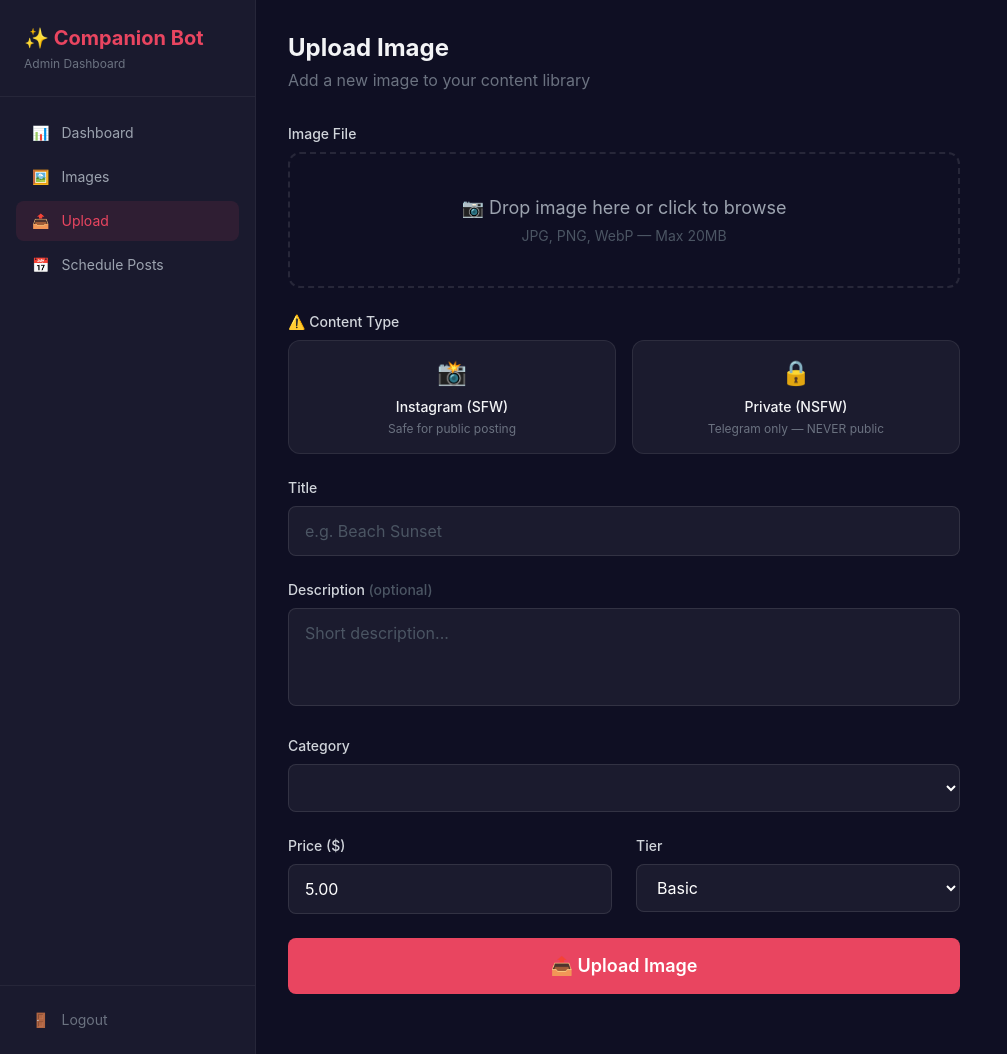
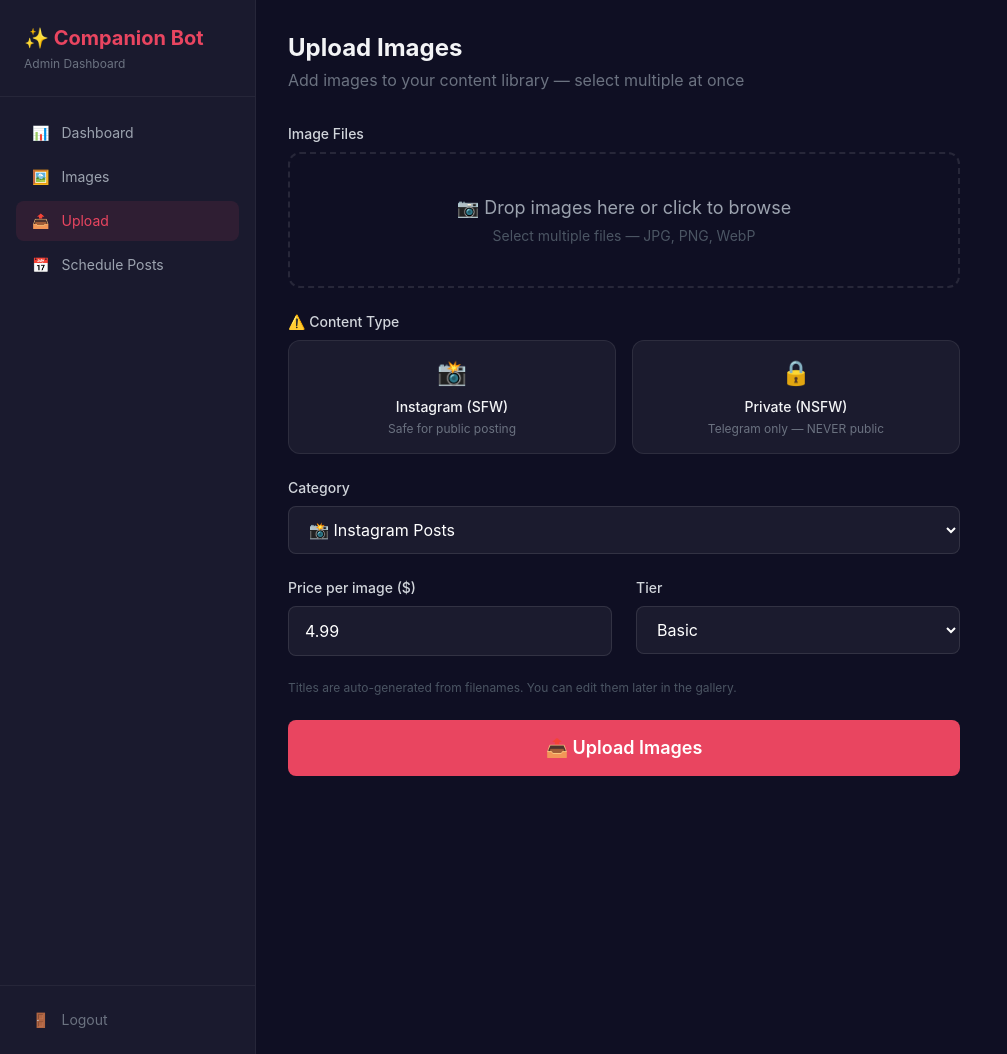
Before and after one commit to danelas/jiselle, a FastAPI app: page /dashboard/upload in a window 1280 px wide. Shown: the whole page, without its empty margins (0-1007 px from the left). Run offline with FastAPI, Linux system fonts and the light colour scheme; the visitor is signed in with stand-in values (Sample User, id 1); data comes from the database, SQL or seed files in the repository; parts of the project's set-up code (start-up, migrations or seed data) failed here and were passed over; some libraries are stand-ins or nearby versions.

Commit message:
Multi-image upload + auto-create default categories

```diff
--- a/bot/web/dashboard.py
+++ b/bot/web/dashboard.py
@@ -6,8 +6,9 @@ Protected by simple password auth via cookie session.
 import logging
 import datetime
 from pathlib import Path
+from typing import List
 from fastapi import APIRouter, Request, Form, UploadFile, File, Depends, HTTPException
-from fastapi.responses import HTMLResponse, RedirectResponse
+from fastapi.responses import HTMLResponse, RedirectResponse, JSONResponse
 from fastapi.templating import Jinja2Templates
 
 from bot.config import ADMIN_PASSWORD, INSTAGRAM_USER_ID, INSTAGRAM_ACCESS_TOKEN
@@ -128,11 +129,28 @@ async def images_page(request: Request, content_type: str = "all", _=Depends(req
 
 # ── Upload ────────────────────────────────────────────
 
+def _ensure_default_categories(db):
+    """Create default categories if none exist."""
+    existing = db.query(Category).count()
+    if existing == 0:
+        defaults = [
+            Category(name="Instagram Posts", emoji="📸", sort_order=1, description="SFW content for Instagram"),
+            Category(name="Exclusive Private", emoji="🔒", sort_order=2, description="Premium private content"),
+            Category(name="Lingerie", emoji="🌹", sort_order=3, description="Tasteful lingerie content"),
+            Category(name="Lifestyle", emoji="✨", sort_order=4, description="Day-to-day lifestyle content"),
+        ]
+        for cat in defaults:
+            db.add(cat)
+        db.commit()
+        logger.info("Created default categories")
+
+
 @router.get("/upload", response_class=HTMLResponse)
 async def upload_page(request: Request, _=Depends(require_login)):
     db = SessionLocal()
     try:
-        categories = db.query(Category).filter(Category.is_active == True).all()
+        _ensure_default_categories(db)
+        categories = db.query(Category).filter(Category.is_active == True).order_by(Category.sort_order).all()
         return templates.TemplateResponse("upload.html", {
             "request": request,
             "categories": categories,
@@ -144,42 +162,50 @@ async def upload_page(request: Request, _=Depends(require_login)):
 @router.post("/upload")
 async def upload_submit(
     request: Request,
-    title: str = Form(...),
-    description: str = Form(""),
+    content_type: str = Form(...),
     category_id: int = Form(...),
-    content_type: str = Form(...),
     tier: str = Form("basic"),
     price: float = Form(5.0),
-    image_file: UploadFile = File(...),
+    image_files: List[UploadFile] = File(...),
     _=Depends(require_login),
 ):
-    file_bytes = await image_file.read()
-    if not file_bytes:
-        raise HTTPException(status_code=400, detail="No file uploaded")
-
-    cloud_folder = folder_for_content_type(content_type)
-    filename = image_file.filename or "upload"
+    db = SessionLocal()
+    uploaded = 0
+    errors = []
 
     try:
-        result = upload_image_from_bytes(bytes(file_bytes), filename, folder=cloud_folder)
-    except Exception as e:
-        logger.error(f"Cloudinary upload failed: {e}")
-        raise HTTPException(status_code=500, detail=f"Upload failed: {e}")
+        for image_file in image_files:
+            file_bytes = await image_file.read()
+            if not file_bytes:
+                continue
 
-    db = SessionLocal()
-    try:
-        image = Image(
-            title=title,
-            description=description,
-            category_id=category_id,
-            tier=tier,
-            price=price,
-            cloudinary_url=result["full_url"],
-            cloudinary_public_id=result["public_id"],
-            content_type=content_type,
-        )
-        db.add(image)
+            cloud_folder = folder_for_content_type(content_type)
+            filename = image_file.filename or "upload"
+            # Auto-title from filename (strip extension)
+            title = filename.rsplit(".", 1)[0].replace("_", " ").replace("-", " ").title()
+
+            try:
+                result = upload_image_from_bytes(bytes(file_bytes), filename, folder=cloud_folder)
+            except Exception as e:
+                logger.error(f"Cloudinary upload failed for {filename}: {e}")
+                errors.append(filename)
+                continue
+
+            image = Image(
+                title=title,
+                description="",
+                category_id=category_id,
+                tier=tier,
+                price=price,
+                cloudinary_url=result["full_url"],
+                cloudinary_public_id=result["public_id"],
+                content_type=content_type,
+            )
+            db.add(image)
+            uploaded += 1
+
         db.commit()
+        logger.info(f"Uploaded {uploaded} images ({len(errors)} failed)")
         return RedirectResponse("/dashboard/images", status_code=303)
     finally:
         db.close()
--- a/bot/web/templates/upload.html
+++ b/bot/web/templates/upload.html
@@ -1,30 +1,30 @@
 {% extends "base.html" %}
 {% set active_page = "upload" %}
 
-{% block title %}Upload Image{% endblock %}
+{% block title %}Upload Images{% endblock %}
 
 {% block content %}
 <div class="mb-8">
-    <h1 class="text-2xl font-bold">Upload Image</h1>
-    <p class="text-gray-500 mt-1">Add a new image to your content library</p>
+    <h1 class="text-2xl font-bold">Upload Images</h1>
+    <p class="text-gray-500 mt-1">Add images to your content library — select multiple at once</p>
 </div>
 
 <div class="max-w-2xl">
-    <form method="POST" action="/dashboard/upload" enctype="multipart/form-data" class="space-y-6">
+    <form method="POST" action="/dashboard/upload" enctype="multipart/form-data" class="space-y-6" id="upload-form">
 
-        <!-- Image file -->
+        <!-- Image files (multiple) -->
         <div>
-            <label class="block text-sm font-medium text-gray-300 mb-2">Image File</label>
+            <label class="block text-sm font-medium text-gray-300 mb-2">Image Files</label>
             <div id="drop-zone"
                  class="border-2 border-dashed border-white/10 rounded-xl p-10 text-center hover:border-accent-400/40 transition cursor-pointer">
-                <input type="file" name="image_file" accept="image/*" required id="file-input" class="hidden">
+                <input type="file" name="image_files" accept="image/*" required id="file-input" class="hidden" multiple>
                 <div id="drop-text">
-                    <p class="text-gray-400 text-lg mb-1">📷 Drop image here or click to browse</p>
-                    <p class="text-gray-600 text-sm">JPG, PNG, WebP — Max 20MB</p>
+                    <p class="text-gray-400 text-lg mb-1">📷 Drop images here or click to browse</p>
+                    <p class="text-gray-600 text-sm">Select multiple files — JPG, PNG, WebP</p>
                 </div>
                 <div id="file-preview" class="hidden">
-                    <img id="preview-img" class="max-h-48 mx-auto rounded-lg mb-2">
-                    <p id="file-name" class="text-gray-400 text-sm"></p>
+                    <div id="preview-grid" class="grid grid-cols-4 gap-2 mb-3"></div>
+                    <p id="file-count" class="text-accent-400 font-medium text-sm"></p>
                 </div>
             </div>
         </div>
@@ -52,20 +52,6 @@
             </div>
         </div>
 
-        <!-- Title -->
-        <div>
-            <label class="block text-sm font-medium text-gray-300 mb-2">Title</label>
-            <input type="text" name="title" required placeholder="e.g. Beach Sunset"
-                   class="w-full bg-white/5 border border-white/10 rounded-lg px-4 py-3 text-white placeholder-gray-600 focus:outline-none focus:border-accent-400/50 focus:ring-1 focus:ring-accent-400/30 transition">
-        </div>
-
-        <!-- Description -->
-        <div>
-            <label class="block text-sm font-medium text-gray-300 mb-2">Description <span class="text-gray-600">(optional)</span></label>
-            <textarea name="description" rows="3" placeholder="Short description..."
-                      class="w-full bg-white/5 border border-white/10 rounded-lg px-4 py-3 text-white placeholder-gray-600 focus:outline-none focus:border-accent-400/50 focus:ring-1 focus:ring-accent-400/30 transition resize-none"></textarea>
-        </div>
-
         <!-- Category -->
         <div>
             <label class="block text-sm font-medium text-gray-300 mb-2">Category</label>
@@ -74,17 +60,14 @@
                 {% for cat in categories %}
                 <option value="{{ cat.id }}">{{ cat.emoji or '📁' }} {{ cat.name }}</option>
                 {% endfor %}
-                {% if not categories %}
-                <option disabled>No categories — create one via Telegram /admin first</option>
-                {% endif %}
             </select>
         </div>
 
         <div class="grid grid-cols-2 gap-6">
             <!-- Price -->
             <div>
-                <label class="block text-sm font-medium text-gray-300 mb-2">Price ($)</label>
-                <input type="number" name="price" value="5.00" step="0.01" min="0" required
+                <label class="block text-sm font-medium text-gray-300 mb-2">Price per image ($)</label>
+                <input type="number" name="price" value="4.99" step="0.01" min="0" required
                        class="w-full bg-white/5 border border-white/10 rounded-lg px-4 py-3 text-white focus:outline-none focus:border-accent-400/50 transition">
             </div>
 
@@ -101,10 +84,12 @@
             </div>
         </div>
 
+        <p class="text-gray-600 text-xs">Titles are auto-generated from filenames. You can edit them later in the gallery.</p>
+
         <!-- Submit -->
-        <button type="submit"
+        <button type="submit" id="upload-btn"
                 class="w-full bg-accent-400 hover:bg-accent-500 text-white font-semibold py-3.5 rounded-lg transition text-lg">
-            📤 Upload Image
+            📤 Upload Images
         </button>
     </form>
 </div>
@@ -116,8 +101,10 @@
     const fileInput = document.getElementById('file-input');
     const dropText = document.getElementById('drop-text');
     const filePreview = document.getElementById('file-preview');
-    const previewImg = document.getElementById('preview-img');
-    const fileName = document.getElementById('file-name');
+    const previewGrid = document.getElementById('preview-grid');
+    const fileCount = document.getElementById('file-count');
+    const uploadBtn = document.getElementById('upload-btn');
+    const uploadForm = document.getElementById('upload-form');
 
     dropZone.addEventListener('click', () => fileInput.click());
 
@@ -135,23 +122,44 @@
         dropZone.classList.remove('border-accent-400/60');
         if (e.dataTransfer.files.length) {
             fileInput.files = e.dataTransfer.files;
-            showPreview(e.dataTransfer.files[0]);
+            showPreviews(e.dataTransfer.files);
         }
     });
 
     fileInput.addEventListener('change', () => {
-        if (fileInput.files.length) showPreview(fileInput.files[0]);
+        if (fileInput.files.length) showPreviews(fileInput.files);
     });
 
-    function showPreview(file) {
-        const reader = new FileReader();
-        reader.onload = (e) => {
-            previewImg.src = e.target.result;
-            fileName.textContent = file.name;
-            dropText.classList.add('hidden');
-            filePreview.classList.remove('hidden');
-        };
-        reader.readAsDataURL(file);
+    function showPreviews(files) {
+        previewGrid.innerHTML = '';
+        const count = files.length;
+        const show = Math.min(count, 8);
+
+        for (let i = 0; i < show; i++) {
+            const reader = new FileReader();
+            reader.onload = (e) => {
+                const img = document.createElement('img');
+                img.src = e.target.result;
+                img.className = 'w-full aspect-square object-cover rounded-lg';
+                previewGrid.appendChild(img);
+            };
+            reader.readAsDataURL(files[i]);
+        }
+
+        fileCount.textContent = count === 1
+            ? `1 image selected`
+            : `${count} images selected`;
+        dropText.classList.add('hidden');
+        filePreview.classList.remove('hidden');
+
+        uploadBtn.textContent = count === 1
+            ? '📤 Upload Image'
+            : `📤 Upload ${count} Images`;
     }
+
+    uploadForm.addEventListener('submit', () => {
+        uploadBtn.disabled = true;
+        uploadBtn.textContent = '⏳ Uploading...';
+    });
 </script>
 {% endblock %}
```
